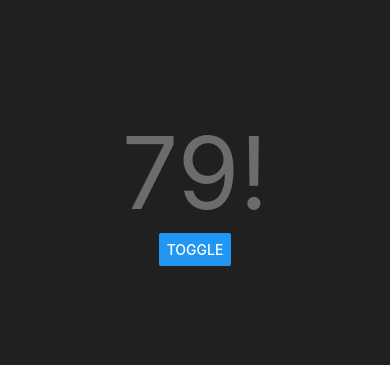
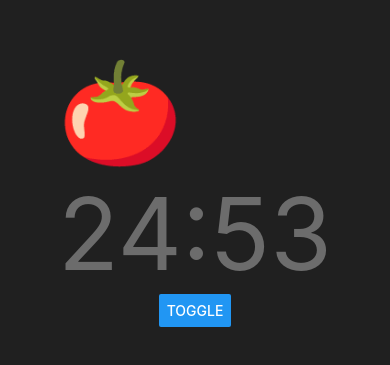
Before and after one commit to alexandreffaria/pomodoro, a React Native app: screen / in a window 390 px wide. Shown: the part 233-598 px from the top of the page. Built offline with nearby package versions, Linux system fonts and the light colour scheme.

Commit message:
First implementation pomodoro

```diff
--- a/App.js
+++ b/App.js
@@ -1,6 +1,8 @@
 import { Button, StyleSheet, Text, View } from 'react-native';
 import Constants from 'expo-constants';
 import React from 'react';
+import CountDownTimer from './CountDownTimer';
+import { Vibration } from 'react-native';
 
 
 class Count extends React.Component {
@@ -14,16 +16,21 @@ class Count extends React.Component {
   }
 
   componentDidMount() {
-    this.interval = setInterval(this.inc, 100)
+    this.interval = setInterval(this.inc, 1000)
+  }
+  inc = () => {
+    this.setState(prevState => ({
+      count: prevState.count + 1
+    }))
   }
 
   componentWillUnmount() {
-    console.log('pong')
     clearInterval(this.interval)
   }
 
   shouldComponentUpdate(nextProps) {
-    return !(nextProps.count % 2)
+
+    return true
   }
 
   componentDidUpdate(prevProps) {
@@ -32,16 +39,20 @@ class Count extends React.Component {
     }
   }
 
-  inc = () => {
-    this.setState(prevState => ({
-      count: prevState.count + 1
-    }))
+  pomodoroEnd() {
+    console.log("ended")
+    Vibration.vibrate([1000, 1000])
+
   }
 
   render() {
     return (
       <View>
-        <Text style={styles.count}>{this.state.count}!</Text>
+        <Text style={styles.count}>🍅</Text>
+        <CountDownTimer
+          minutes={25}
+          onFinish={this.pomodoroEnd}
+        />
       </View>
     )
   }
--- /dev/null
+++ b/CountDownTimer.js
@@ -0,0 +1,59 @@
+import React, { Component } from 'react';
+import { Text, View, StyleSheet } from 'react-native';
+
+class CountDownTimer extends Component {
+    constructor(props) {
+        super(props);
+
+        this.state = {
+            time: this.props.minutes * 60,
+        };
+    }
+
+    tick = () => {
+        this.setState(prevState => {
+            const time = prevState.time - 1;
+            if (time === 0) {
+                clearInterval(this.timer);
+                this.props.onFinish();
+            }
+            return { time };
+        });
+    }
+
+    componentDidMount() {
+        this.timer = setInterval(this.tick, 1000)
+    }
+
+    componentWillUnmount() {
+        clearInterval(this.timer);
+    }
+
+    render() {
+        const { time } = this.state;
+
+        const minutes = Math.floor(time / 60);
+        const seconds = time % 60;
+
+        return (
+            <View>
+                <Text style={styles.count}>{`${minutes}:${seconds < 10 ? '0' : ''}${seconds}`}</Text>
+            </View>
+        );
+    }
+}
+
+export default CountDownTimer;
+const styles = StyleSheet.create({
+    container: {
+        flex: 1,
+        backgroundColor: '#202020',
+        alignItems: 'center',
+        justifyContent: 'center',
+    },
+    count: {
+        fontSize: 100,
+        color: '#6c6c6c',
+
+    }
+});
```
